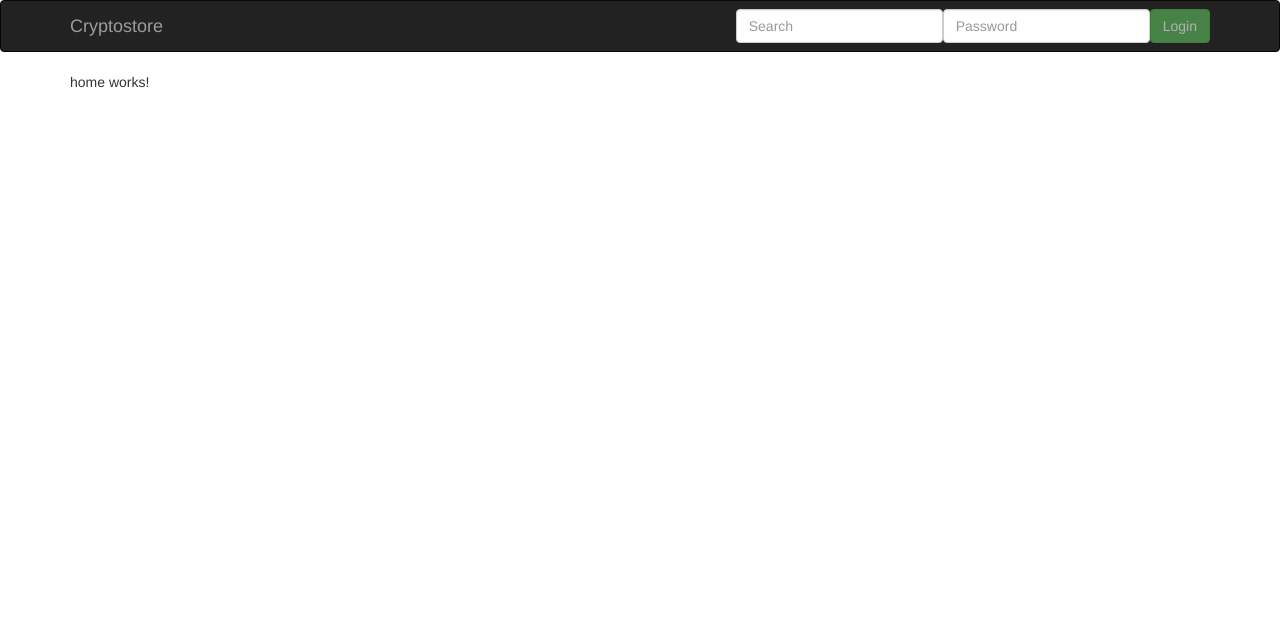
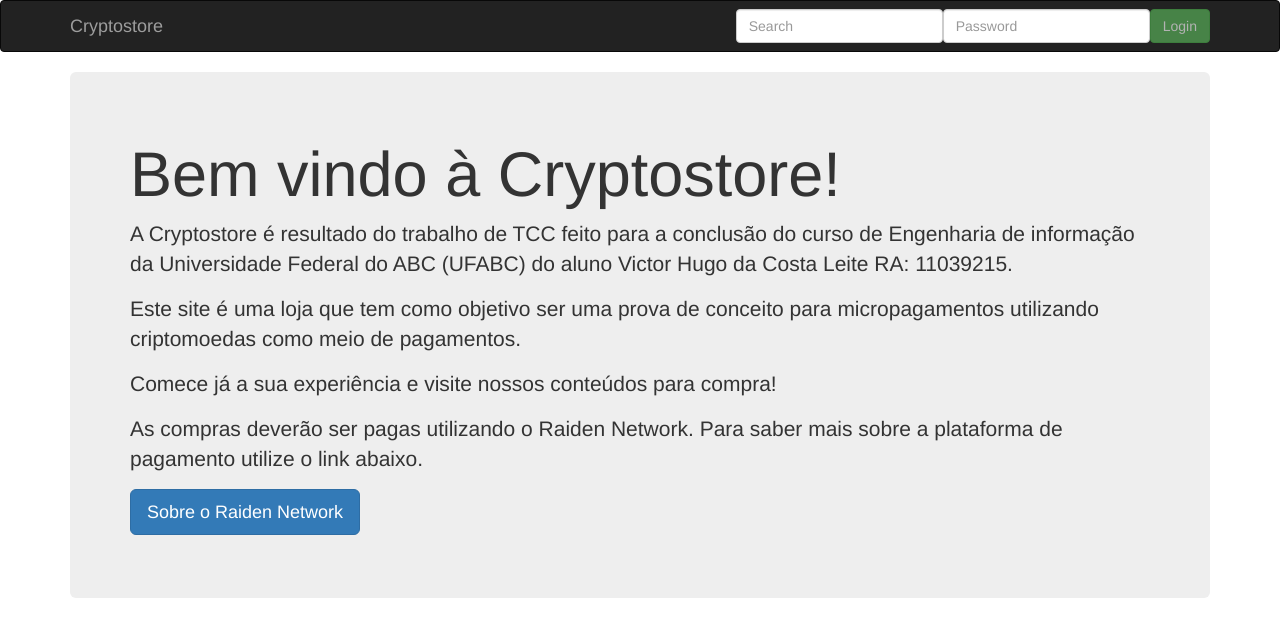
Before and after one commit to vhcleite/CryptoStore-SPA, an Angular app: page / in a window 1280 px wide. Shown: the top 636 px of the page. Built offline with nearby package versions, Linux system fonts and the light colour scheme.

Commit message:
customizando home da loja

```diff
--- a/src/app/header/header/header.component.html
+++ b/src/app/header/header/header.component.html
@@ -3,7 +3,7 @@
     <a class="navbar-brand" href="#">Cryptostore</a>
 
     <ul *ngIf="loggedIn()" class="nav navbar-nav">
-      <li><a href="contents">Conteudos</a></li>
+      <li><a href="contents">Conteúdos</a></li>
     </ul>
 
     <ul *ngIf="loggedIn()" class="nav navbar-nav navbar-right">
--- a/src/app/home/home.component.html
+++ b/src/app/home/home.component.html
@@ -1 +1,10 @@
-<p>home works!</p>
+<div class="jumbotron">
+    <h1>Bem vindo à Cryptostore!</h1>
+    <p>A Cryptostore é resultado do trabalho de TCC feito para a conclusão do curso de Engenharia de informação da
+        Universidade Federal do ABC (UFABC) do aluno Victor Hugo da Costa Leite RA: 11039215.</p>
+    <p>Este site é uma loja que tem como objetivo ser uma prova de conceito para micropagamentos utilizando
+        criptomoedas como meio de pagamentos.</p>
+    <p>Comece já a sua experiência e visite nossos conteúdos para compra!</p>
+    <p>As compras deverão ser pagas utilizando o Raiden Network. Para saber mais sobre a plataforma de pagamento utilize o link abaixo.</p>
+    <p><a class="btn btn-primary btn-lg" href="https://raiden.network/" role="button">Sobre o Raiden Network</a></p>
+</div>
```
